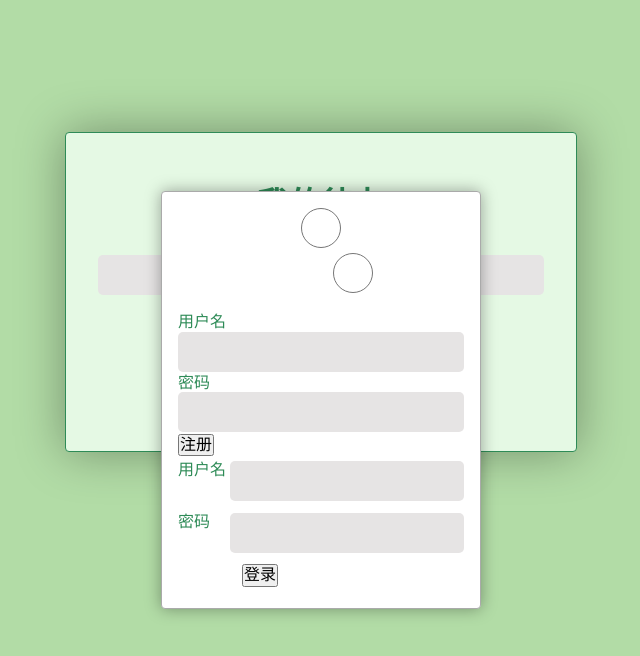
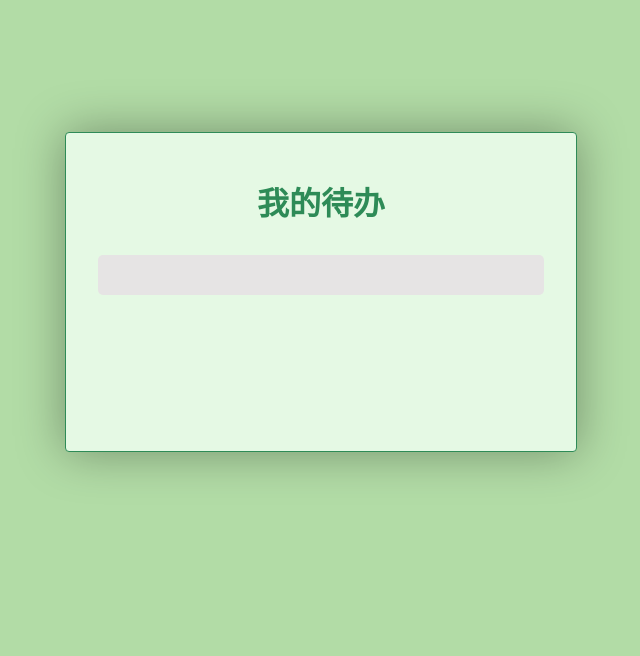
Before and after one commit to memo1607/-react_task, a React (Create React App) app: page / in a window 1280 px wide. Shown: the top 656 px of the page, without its empty margins (319-959 px from the left). Built offline with nearby package versions, Linux system fonts and the light colour scheme.

Commit message:
+localStore

```diff
--- a/src/App.js
+++ b/src/App.js
@@ -4,7 +4,7 @@ import './reset.css';
 import './App.css';
 import TodoInput from './TodoInput';
 import {TodoItem} from './TodoItem';
-import UserDialog from './UserDialog'
+import * as localStore from './localStore'
 
 
 
@@ -15,32 +15,37 @@ class App extends Component {
     super(props)
     this.state = {
       newTodo: '',
-      todoList: [ ]
+      todoList: localStore.load('todoList') || [ ]
     }
   }
 
   render() {
 
-    let todos = this.state.todoList.filter((item)=> !item.deleted).map((item,index)=>{
+    let todos = this.state.todoList
+    .filter((item)=> !item.deleted)
+    .map((item,index)=>{
       return <li key={index}>
-        <TodoItem todo={item} onToggle={this.toggle.bind(this)} onDelete={this.delete.bind(this)}/>
+        <TodoItem todo={item} onToggle={this.toggle.bind(this)}
+         onDelete={this.delete.bind(this)}/>
         </li>
     })
     return (
       <div className="App">
       <h1>我的待办</h1>
         <div className="inputwrapper">
-          <TodoInput content={this.state.newTodo} onChange={this.changeTitle.bind(this)} onSubmit={this.addTodo.bind(this)}/>
+          <TodoInput content={this.state.newTodo}
+          onChange={this.changeTitle.bind(this)}
+          onSubmit={this.addTodo.bind(this)}/>
         </div>
-        <ol className="TodoList">
+        <ol className="todoList">
         {todos}
         </ol>
-        <UserDialog/>
+
       </div>
     )
   }
   componentDidUpdate(){
-
+     localStore.save('todoList',this.state.todoList)
   }
   toggle(e,todo){
     todo.status = todo.status === 'completed' ? '' : 'completed'
--- a/src/UserDialog.css
+++ b/src/UserDialog.css
@@ -18,9 +18,11 @@
 }
 .UserDialog > nav:first-child{
     padding: 1em;
+    margin-left: -2em;
 }
-.UserDialog > nav:first-child input[type=radio]:not(:first-child){
+.UserDialog > nav:first-child label{
     margin-left: 2em;
+    cursor: pointer;
 }
 
 .UserDialog > .panes {
--- a/src/UserDialog.js
+++ b/src/UserDialog.js
@@ -2,46 +2,79 @@ import React,{Component} from 'react'
 import './UserDialog.css'
 
 export default class UserDialog extends Component{
+    constructor(props){
+        super(props)
+        this.state = {
+            selected:'signUp',
+            formData: {
+                username: '',
+                password: '',
+            }
+        }
+    }
+    switch(e){
+        this.setState({
+            selected:e.target.value
+        })
+    }
+    signUp(e){}
+    signIn(e){}
+    changeFormData(key,e){
+        let stateCopy = JSON.parse(JSON.stringify(this.state))
+        stateCopy.formData[key] = e.target.value
+        this.setState(stateCopy)
+    }
+
     render(){
-        return (
-            <div className="UserDialog-Wrapper">
-              <div className="UserDialog">
-
-                <nav>
-                  <input type="radio"/>
-                  <input type="radio"/>
-                </nav>
-
-                <div className="panes">
-
-                  <from className="signUp">
+        let signUpForm = (
+            <from className="signUp" onSubmit={this.signUp.bind(this)}>
                    <div className="row">
                      <label>用户名</label>
-                     <input type="text"/>
+                     <input type="text" value={this.state.formData.username} onChange={this.changeFormData.bind(this,'username')}/>
                    </div>
                     <div className="row">
                      <label>密码</label>
-                     <input type="password"/>
+                     <input type="password" value={this.state.formData.password} onChange={this.changeFormData.bind(this,'password')}/>
                    </div>
                    <div className="row actions">
                      <button type="submit">注册</button>
                    </div>
                   </from>
+        )
 
-                  <form className="signIn">
+        let signInForm = (
+            <form className="signIn" onSubmit={this.signIn.bind(this)}>
                     <div className="row">
                       <label>用户名</label>
-                      <input type="text"/>
+                      <input type="text" value={this.state.formData.username} onChange={this.changeFormData.bind(this,'username')}/>
                     </div>
                     <div className="row">
                      <label>密码</label>
-                     <input type="password"/>
+                     <input type="password" value={this.state.formData.password} onChange={this.changeFormData.bind(this,'password')}/>
                    </div>
                    <div className="row actions">
                      <button type="submit">登录</button>
                    </div>
                   </form>
+        )
 
+
+        return (
+            <div className="UserDialog-Wrapper">
+              <div className="UserDialog">
+
+                <nav onChange={this.switch.bind(this)}>
+                  <label>
+                    <input type="radio" value="signUp" checked={this.state.selected === 'signUp'}/>注册
+                  </label>
+                  <label>
+                    <input type="radio" value="signIn" checked={this.state.selected === 'signIn'}/>登录
+                  </label>
+                </nav>
+
+                <div className="panes">
+                  {this.state.selected === 'signUp' ? signUpForm : null}
+                  {this.state.selected === 'signIn' ? signInForm : null}
                 </div>
               </div>
             </div>
```
Also changed, not shown: 10 other files (tests, documents, lock files or other folders).
